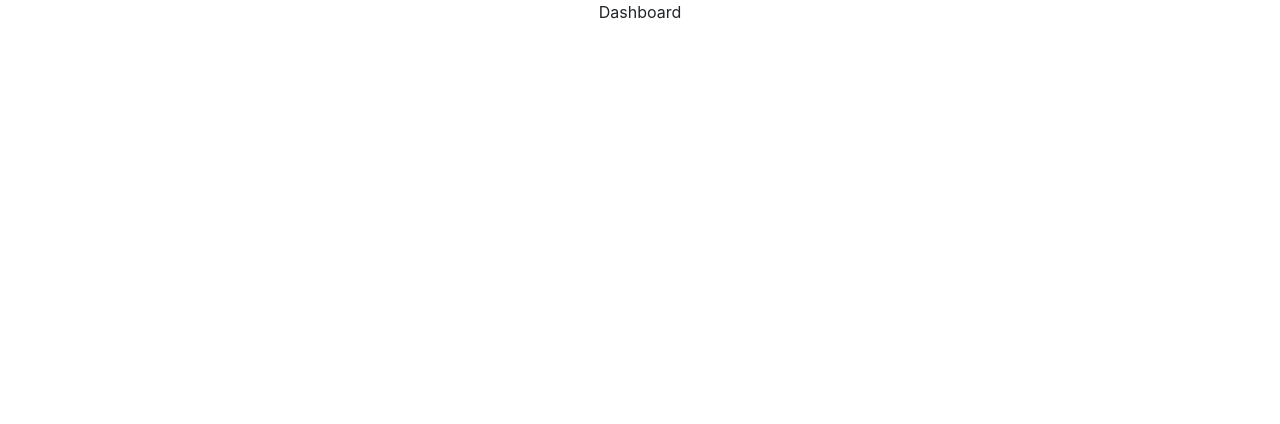
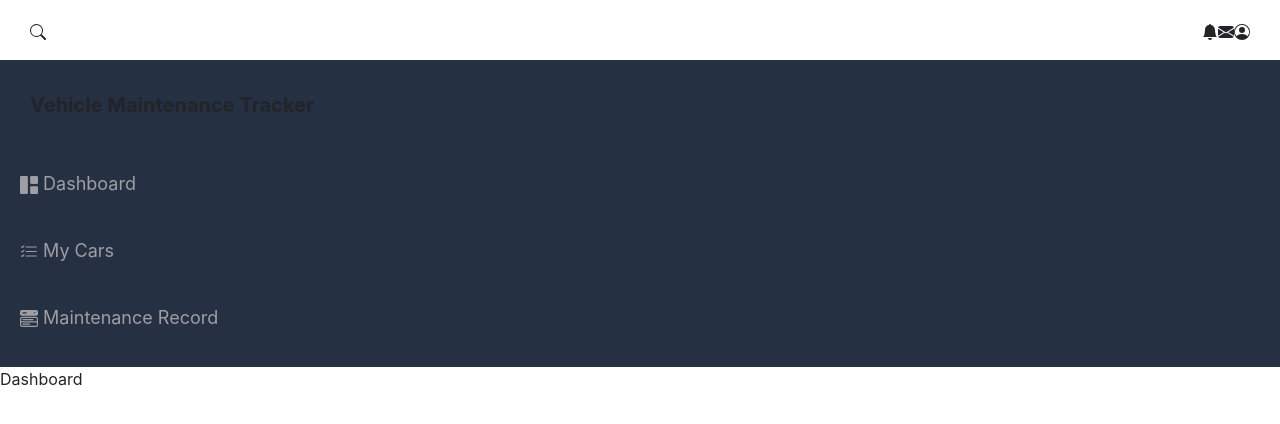
Before and after one commit to Rishitadube/VehicleMain, a React (Create React App) app: page / in a window 1280 px wide. Shown: the top 424 px of the page. Built offline with nearby package versions, Linux system fonts and the light colour scheme.

Commit message:
added header and sidebar components

```diff
--- a/src/App.css
+++ b/src/App.css
@@ -36,3 +36,75 @@
     transform: rotate(360deg);
   }
 }
+
+/* Header */
+.header {
+  grid-area: header;
+  height: 60px;
+  display: flex;
+  align-items: center;
+  justify-content: space-between;
+  padding: 0 30px 0 30px;
+  box-shadow: 0 6px 7px -3px rgba(0, 0, 0, 0.35);
+}
+
+.menu-icon {
+  display: none;
+}
+/* Header end */
+
+/* Sidebar  */
+#sidebar {
+  grid-area: sidebar;
+  height: 100%;
+  background-color: #263043;
+  overflow-y: auto;
+  transition: all 0.5s;
+  -webkit-transition: all 0.5s;
+}
+
+.sidebar-title {
+  display: flex;
+  justify-content: space-between;
+  align-items: center;
+  padding: 15px 30px 0px 30px;
+  margin-bottom: 30px;
+}
+
+.sidebar-title > span {
+  display: none;
+}
+
+.sidebar-brand {
+  margin-top: 15px;
+  font-size: 20px;
+  font-weight: 700;
+}
+
+.sidebar-list {
+  padding: 0;
+  list-style-type: none;
+}
+
+.sidebar-list-item {
+  padding: 20px 20px 20px 20px;
+  font-size: 18px;
+}
+
+.sidebar-list-item:hover {
+  background-color: rgba(255, 255, 255, 0.2);
+  cursor: pointer;
+}
+
+.sidebar-list-item > a {
+  text-decoration: none;
+  color: #9e9ea4;
+}
+
+.sidebar-responsive {
+  display: inline !important;
+  position: absolute;
+  z-index: 12 !important;
+}
+
+/* Sidebar end */
--- a/src/App.js
+++ b/src/App.js
@@ -1,13 +1,25 @@
+import { useState } from 'react'
 import './App.css';
+import Header from './Components/Header';
+import Sidebar from './Components/Sidebar';
 import Dashboard from './Components/Dashboard';
 
 function App() {
+  const [openSidebarToggle, setOpenSidebarToggle] = useState(false)
+
+  const OpenSidebar = () => {
+    setOpenSidebarToggle(!openSidebarToggle)
+  }
+
   return (
-    <div className="App">
-
-     <Dashboard />
+    <div className='grid-container'>
+      <Header OpenSidebar={OpenSidebar}/>
+      <Sidebar openSidebarToggle={openSidebarToggle} OpenSidebar={OpenSidebar}/>
+      <Dashboard />
+      {/* <Home /> */}
     </div>
-  );
+  )
 }
 
+
 export default App;
--- /dev/null
+++ b/src/Components/Header.jsx
@@ -0,0 +1,24 @@
+import React from 'react'
+import
+ {BsFillBellFill, BsFillEnvelopeFill, BsPersonCircle, BsSearch, BsJustify}
+ from 'react-icons/bs'
+
+function Header({OpenSidebar}) {
+  return (
+    <header className='header'>
+        <div className='menu-icon'>
+            <BsJustify className='icon' onClick={OpenSidebar}/>
+        </div>
+        <div className='header-left'>
+            <BsSearch  className='icon'/>
+        </div>
+        <div className='header-right'>
+            <BsFillBellFill className='icon'/>
+            <BsFillEnvelopeFill className='icon'/>
+            <BsPersonCircle className='icon'/>
+        </div>
+    </header>
+  )
+}
+
+export default Header
--- /dev/null
+++ b/src/Components/Sidebar.jsx
@@ -0,0 +1,37 @@
+import React from 'react'
+import
+{BsGrid1X2Fill, BsListCheck, BsMenuButtonWideFill}
+ from 'react-icons/bs'
+
+function Sidebar({openSidebarToggle, OpenSidebar}) {
+  return (
+    <aside id="sidebar" className={openSidebarToggle ? "sidebar-responsive": ""}>
+        <div className='sidebar-title'>
+            <div className='sidebar-brand'>
+                Vehicle Maintenance Tracker
+            </div>
+            <span className='icon close_icon' onClick={OpenSidebar}>X</span>
+        </div>
+
+        <ul className='sidebar-list'>
+            <li className='sidebar-list-item'>
+                <a href="">
+                    <BsGrid1X2Fill className='icon'/> Dashboard
+                </a>
+            </li>
+            <li className='sidebar-list-item'>
+                <a href="">
+                    <BsListCheck className='icon'/> My Cars
+                </a>
+            </li>
+            <li className='sidebar-list-item'>
+                <a href="">
+                    <BsMenuButtonWideFill className='icon'/> Maintenance Record
+                </a>
+            </li>
+        </ul>
+    </aside>
+  )
+}
+
+export default Sidebar
```
